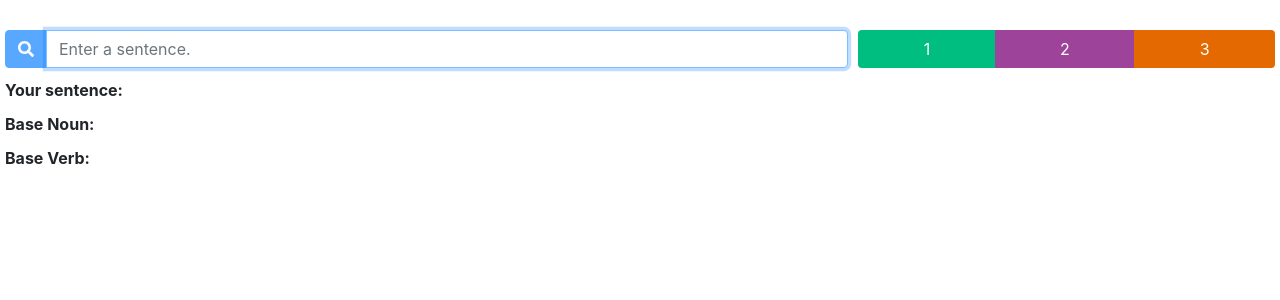
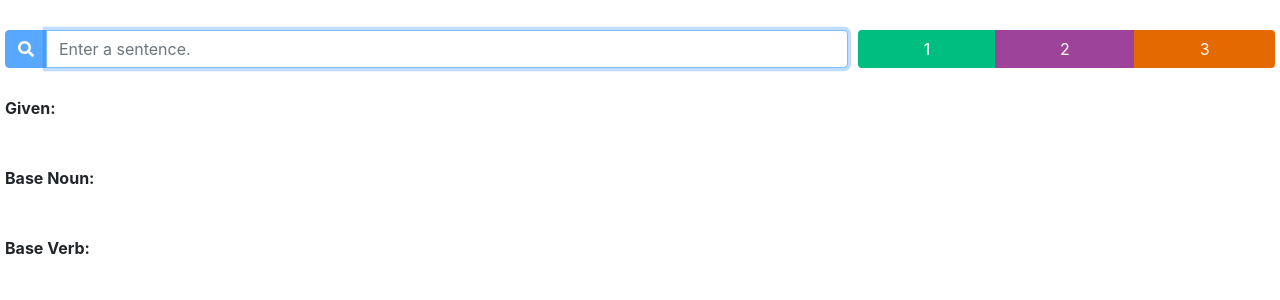
Before and after one commit to wmcooper2/TEA_sentence, a React (Create React App) app: page / in a window 1280 px wide. Shown: the top 300 px of the page. Built offline with nearby package versions, Linux system fonts and the light colour scheme.

Commit message:
Made minor changes to stylings to line up the results better.

```diff
--- a/src/App.css
+++ b/src/App.css
@@ -35,9 +35,9 @@
   display: flex;
   justify-content: flex-start;
   align-items: center;
-  width: 150px;
+  width: 100px;
+  height: 60px;
   font-weight: bold;
-  margin-right: 20px;
 }
 
 .resulttable {
@@ -52,6 +52,7 @@
   text-align: center;
   margin: 6px 6px;
   font-weight: bold;
+  width: 80px;
 }
 
 .defaultResult {
--- a/src/components/sentenceresults.jsx
+++ b/src/components/sentenceresults.jsx
@@ -31,7 +31,7 @@ const Result = props => {
   }
   return (
     <div className="results">
-      <span className="resultlabel">Your sentence:</span>
+      <span className="resultlabel">Given:</span>
       {results}
     </div>
   );
--- a/src/verbsearch.js
+++ b/src/verbsearch.js
@@ -6,8 +6,7 @@ const baseVerb = verb => {
     //   console.log("vforms = ", VERBFORMS[word]);
     let nestedForms = Object.values(VERBFORMS[word]);
     if (nestedForms.includes(verb)) {
-      console.log(verb + " base form = " + word);
-      return verb;
+      return word;
     }
   }
   return "";
```
